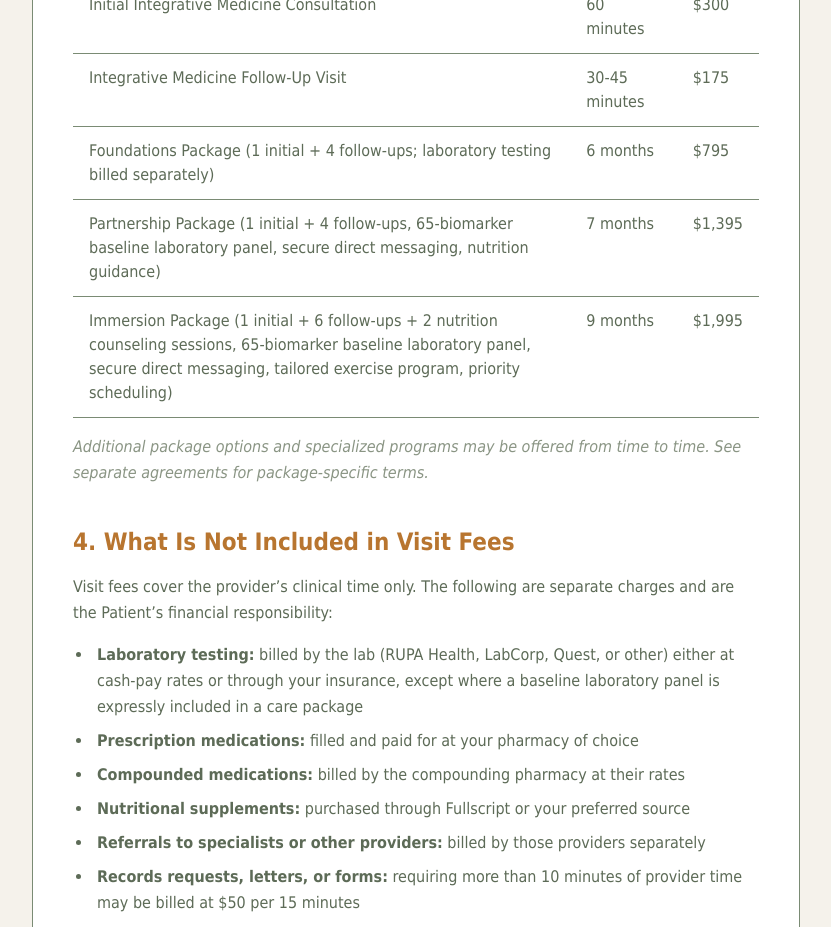
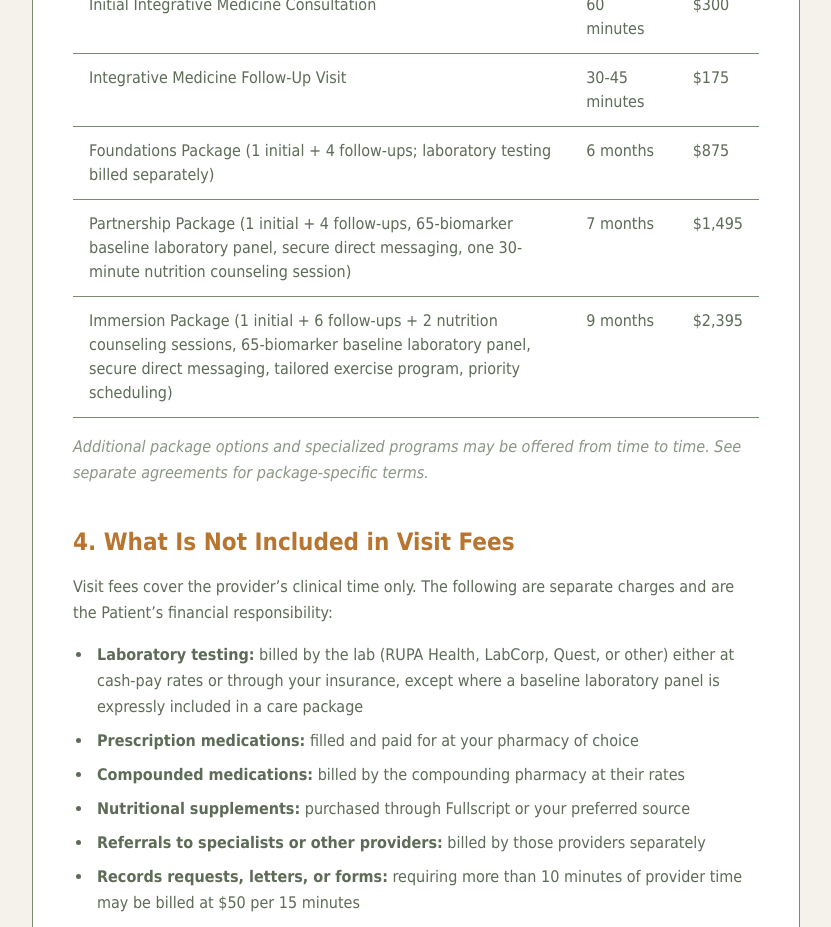
Before and after one commit to allyynorton/pulse-clinic, a Next.js app: page /financial-policy in a window 1280 px wide. Shown: the part 1140-2067 px from the top of the page, without its empty margins (224-1055 px from the left). Built offline with nearby package versions, Linux system fonts and the light colour scheme; no server answers.

Commit message:
Fee schedule: 875 / 1495 / 2395; Partnership nutrition session

```diff
--- a/src/app/financial-policy/page.tsx
+++ b/src/app/financial-policy/page.tsx
@@ -50,17 +50,17 @@ export default function FinancialPolicy() {
             [
               "Foundations Package (1 initial + 4 follow-ups; laboratory testing billed separately)",
               "6 months",
-              "$795",
+              "$875",
             ],
             [
-              "Partnership Package (1 initial + 4 follow-ups, 65-biomarker baseline laboratory panel, secure direct messaging, nutrition guidance)",
+              "Partnership Package (1 initial + 4 follow-ups, 65-biomarker baseline laboratory panel, secure direct messaging, one 30-minute nutrition counseling session)",
               "7 months",
-              "$1,395",
+              "$1,495",
             ],
             [
               "Immersion Package (1 initial + 6 follow-ups + 2 nutrition counseling sessions, 65-biomarker baseline laboratory panel, secure direct messaging, tailored exercise program, priority scheduling)",
               "9 months",
-              "$1,995",
+              "$2,395",
             ],
           ]}
         />
```
